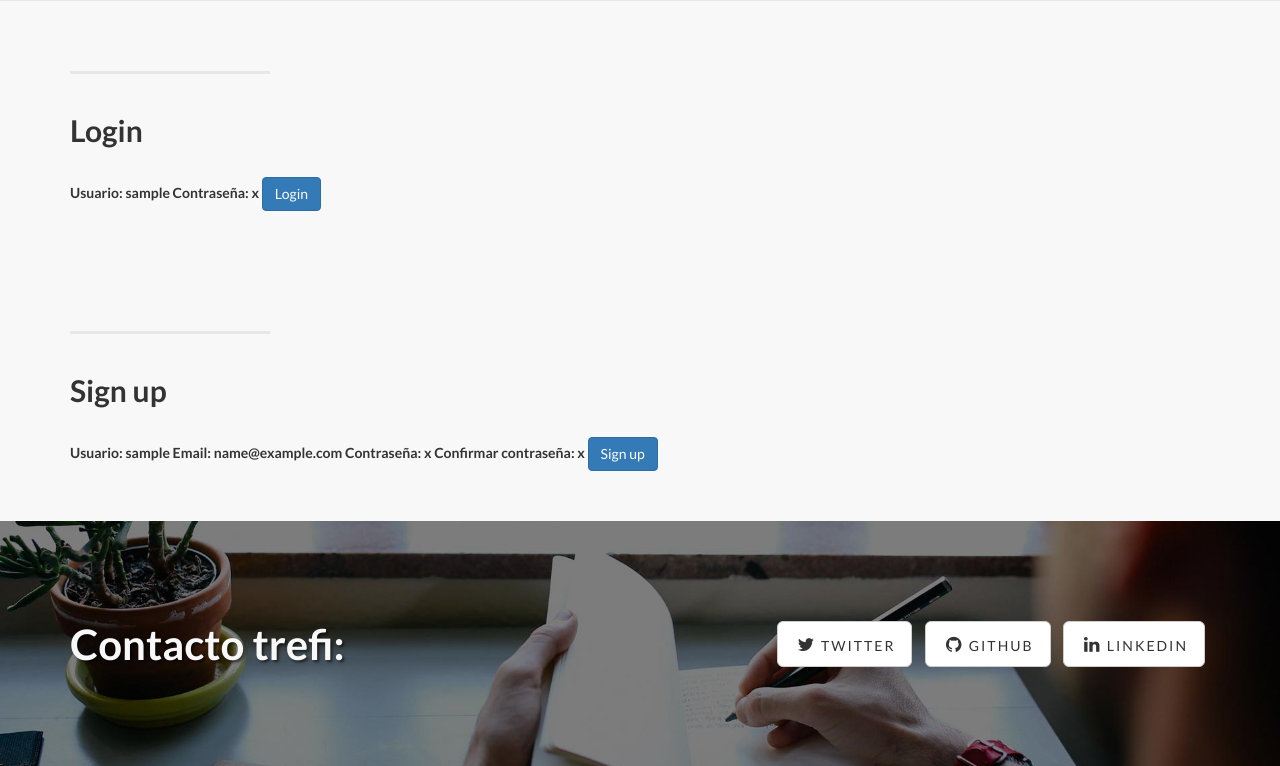
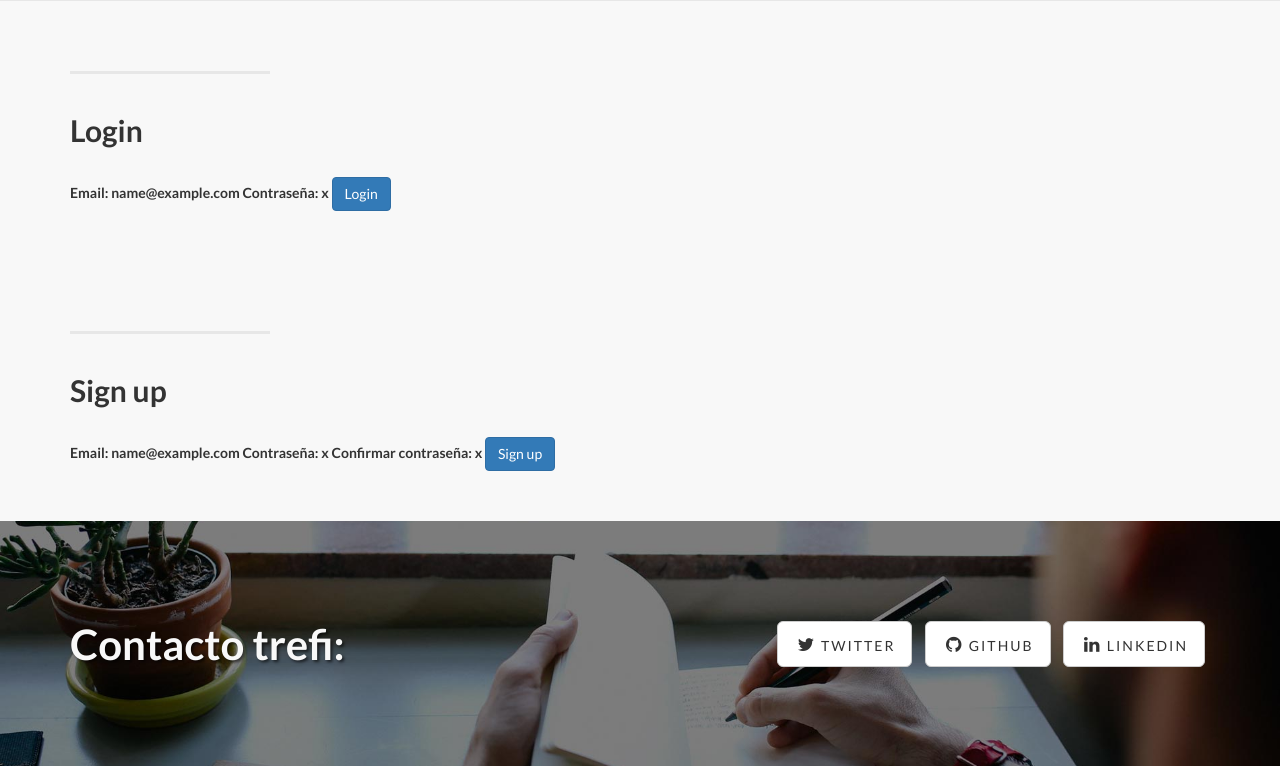
Before and after one commit to jonatan-castaneda/trefi, a Django app: template templates/landing/index.html in a window 1280 px wide. Shown: the part 2398-3164 px from the top of the page. Run offline with Django 3.2, Linux system fonts and the light colour scheme; the template is opened without the code that fills it: most values are stand-ins (such as "Sample title", 1, 10 or a date in 2020); some libraries are stand-ins or nearby versions.

Commit message:
Cambios en models de Traking

```diff
--- a/modules/tracking/models.py
+++ b/modules/tracking/models.py
@@ -1,5 +1,5 @@
 from django.db import models
-from django.contrib.auth.models import User #Modelo de usuario default Django
+from modules.users.models import User #Modelo de usuario default Django
 
 CUENTAS = {
     ("ING","Ingreso"),
@@ -32,4 +32,4 @@ class Transaccion(models.Model):
     fecha = models.DateField(null=True)
     notas = models.TextField()
     timestamp = models.DateTimeField(auto_now=True)
-    usuario = models.ForeignKey(User,on_delete=models.CASCADE)
+    #usuario = models.ForeignKey(User,on_delete=models.CASCADE)
--- a/templates/landing/index.html
+++ b/templates/landing/index.html
@@ -206,7 +206,7 @@
                     <hr class="section-heading-spacer">
                     <div class="clearfix"></div>
                     <h2 class="section-heading">Login</h2>
-                    Usuario: {{form_login.username}}
+                    Email: {{form_signup.email}}
                     Contraseña: {{form_login.password}}
                     <input type="submit" class="btn btn-primary" value="Login">
                 </div>
@@ -232,7 +232,6 @@
                     <hr class="section-heading-spacer">
                     <div class="clearfix"></div>
                     <h2 class="section-heading">Sign up</h2>
-                    Usuario: {{form_signup.username}}
                     Email: {{form_signup.email}}
                     Contraseña: {{form_signup.password}}
                     Confirmar contraseña: {{form_signup.confirm_password}}
--- a/trefi/settings.py
+++ b/trefi/settings.py
@@ -40,6 +40,7 @@ INSTALLED_APPS = [
     'modules.landing',
     'modules.tracking',
     'modules.social',
+    'modules.user',
 ]
 
 MIDDLEWARE = [
```
Also changed, not shown: modules/tracking/views.py (+7 -7 lines).
